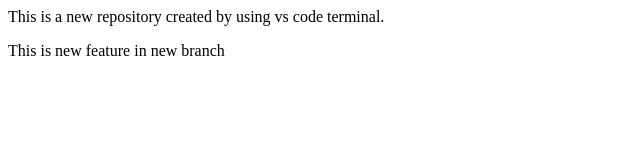
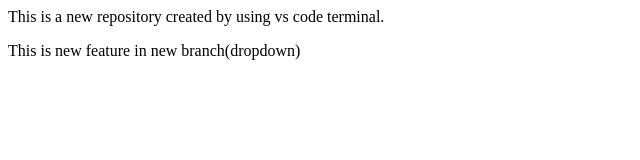
Before and after one commit to KaushikMaslekar/LocalRepo, a plain HTML site: page index.html in a window 1280 px wide. Shown: the full height of the page, 0-640 px from the left. Drawn offline with Linux system fonts and the light colour scheme.

```diff
--- a/index.html
+++ b/index.html
@@ -1,2 +1,2 @@
 <p> This is a new repository created by using vs code terminal.</p>
-<p> This is new feature in new branch</p>
+<p> This is new feature in new branch(dropdown)</p>
```
